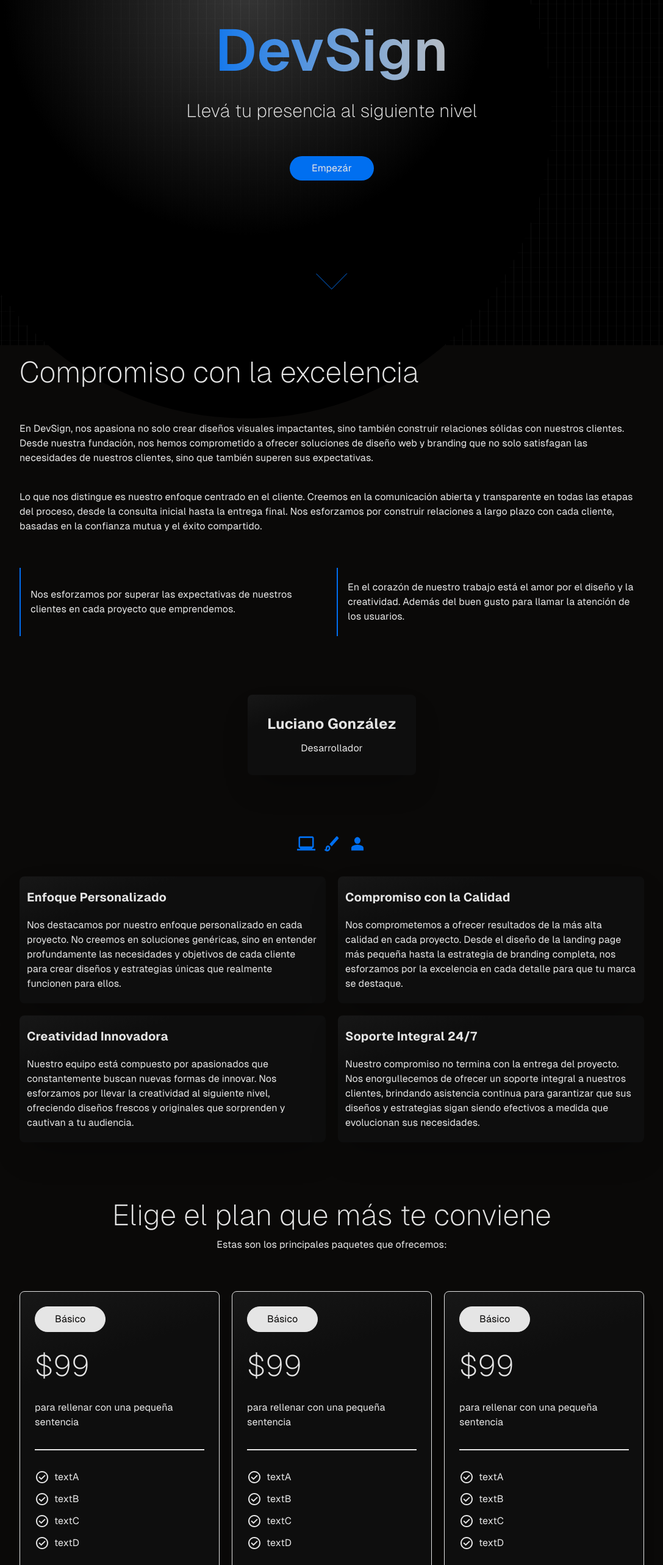
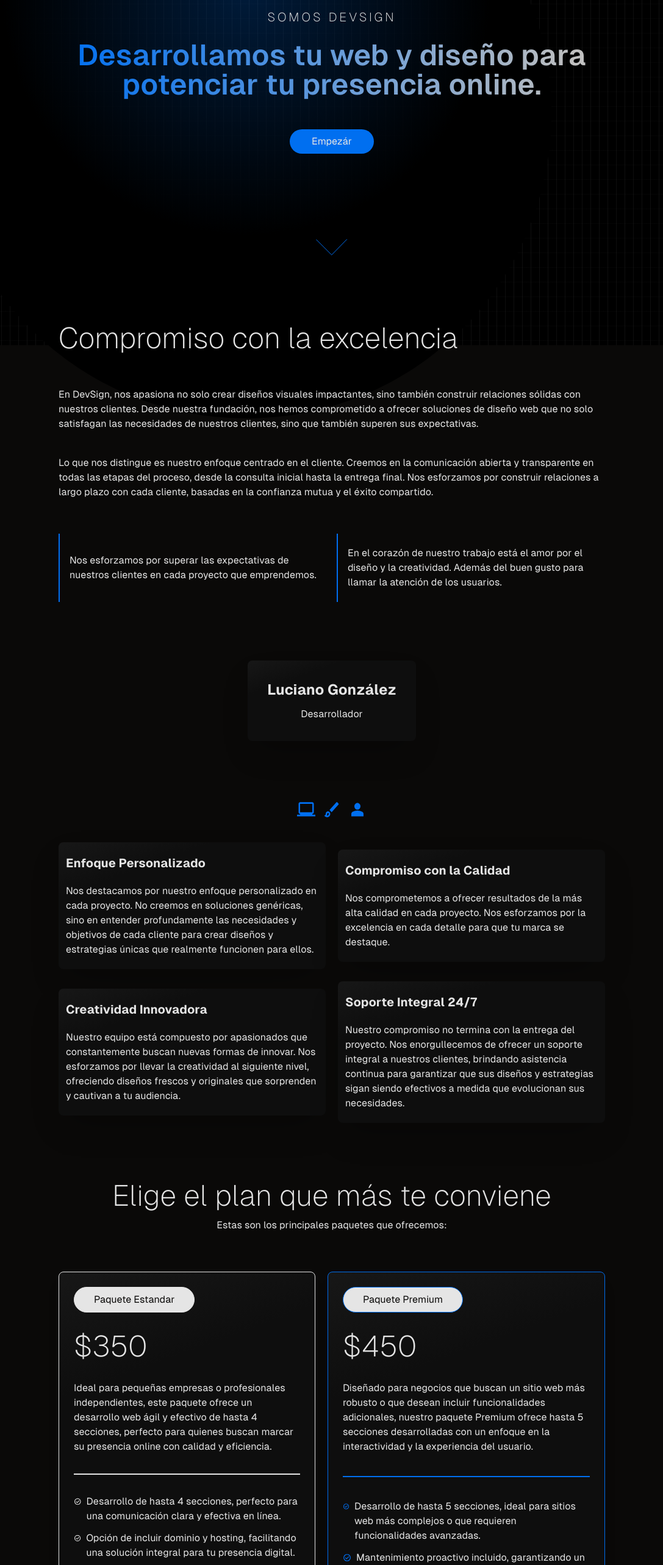
Before and after one commit to LuchoDevjs/GZ, a Next.js app: page / in a window 1280 px wide. Shown: the part 234-2800 px from the top of the page at 61% size, without its empty margins (96-1183 px from the left). Built offline with nearby package versions, Linux system fonts and the light colour scheme.

Commit message:
Modified Pricing Plans - Modified BG Color - Change Hero

```diff
--- a/src/app/globals.css
+++ b/src/app/globals.css
@@ -27,7 +27,3 @@
 .transition-hover {
   @apply transition-all duration-300 ease-in-out;
 }
-
-li {
-  @apply text-[#ffecd7d4] bg-[#fffdfd];
-}
--- a/src/app/layout.tsx
+++ b/src/app/layout.tsx
@@ -27,18 +27,8 @@
       <body>
         <div className="fixed h-full w-full bg-black z-[-1]">
           <div className="absolute bottom-0 left-0 right-0 top-0 bg-[linear-gradient(to_right,#4f4f4f2e_1px,transparent_1px),linear-gradient(to_bottom,#8080800a_1px,transparent_1px)] bg-[size:14px_24px]"></div>
-          <div className="absolute left-0 right-0 top-[-10%] h-[1000px] w-[1000px] rounded-full bg-[radial-gradient(circle_400px_at_50%_300px,#fbfbfb36,#000)]"></div>
+          <div className="absolute left-0 right-0 top-[-10%] h-[1000px] w-[1000px] rounded-full bg-[radial-gradient(circle_400px_at_50%_300px,#0070f03d,#000)]"></div>
         </div>
-        {/* <div className="fixed h-full w-full">
-          <div className="absolute inset-0 bg-secondary bg-[size:20px_20px] opacity-20 blur-[100px]"></div>
-        </div> */}
-        {/* <div className="fixed top-0 z-[-2] h-screen w-screen bg-[radial-gradient(100%_50%_at_50%_0%,rgba(209,39,75,0.5)_0,rgba(209,39,75,0)_50%,rgba(209,39,75,0)_100%)]"></div> */}
-
-        {/* <div className="fixed top-0 -z-10 h-full w-full">
-          {" "}
-          <div className="absolute bottom-auto left-auto right-0 top-0 h-[650px] w-[650px] -translate-x-[30%] translate-y-[20%] rounded-full bg-[rgba(209,39,75,0.5)] opacity-50 blur-[80px]"></div>
-          <div className="absolute bottom-auto right-auto left-0 top-0 h-[500px] w-[500px] -translate-x-[30%] translate-y-[20%] rounded-full bg-[rgba(209,39,75,0.5)] opacity-50 blur-[80px]"></div>
-        </div> */}
         {children}
       </body>
     </html>
--- a/src/components/AboutUs/AboutUs.data.ts
+++ b/src/components/AboutUs/AboutUs.data.ts
@@ -6,41 +6,41 @@
 
 export { IconBrush, IconLaptop, IconPerson, LucianoGonzalez };
 
+export const firstInformation = [
+  {
+    id: "1",
+    text: "En DevSign, nos apasiona no solo crear diseños visuales impactantes, sino también construir relaciones sólidas con nuestros clientes. Desde nuestra fundación, nos hemos comprometido a ofrecer soluciones de diseño web que no solo satisfagan las necesidades de nuestros clientes, sino que también superen sus expectativas.",
+  },
+  {
+    id: "2",
+    text: "  Lo que nos distingue es nuestro enfoque centrado en el cliente. Creemos en la comunicación abierta y transparente en todas las etapas del proceso, desde la consulta inicial hasta la entrega final. Nos esforzamos por construir relaciones a largo plazo con cada cliente, basadas en la confianza mutua y el éxito compartido.",
+  },
+];
+
 export const dataAboutUs = [
   {
     id: "1",
     title: "Enfoque Personalizado",
     description:
-      "Nos destacamos por nuestro enfoque personalizado en cada proyecto. No creemos en soluciones genéricas, sino en entender profundamente las  necesidades y objetivos de cada cliente para crear diseños y estrategias únicas que realmente funcionen para ellos.",
+      "Nos destacamos por nuestro enfoque personalizado en cada proyecto. No creemos en soluciones genéricas, sino en entender profundamente las necesidades y objetivos de cada cliente para crear diseños y estrategias únicas que realmente funcionen para ellos.",
   },
   {
     id: "2",
     title: "Compromiso con la Calidad",
     description:
-      "Nos comprometemos a ofrecer resultados de la más alta calidad en cada  proyecto. Desde el diseño de la landing page más pequeña hasta la  estrategia de branding completa, nos esforzamos por la excelencia en cada detalle para que tu marca se destaque.",
+      "Nos comprometemos a ofrecer resultados de la más alta calidad en cada proyecto. Nos esforzamos por la excelencia en cada detalle para que tu marca se destaque.",
   },
   {
     id: "3",
     title: "Creatividad Innovadora",
     description:
-      "Nuestro equipo está compuesto por apasionados  que constantemente buscan nuevas formas de innovar. Nos esforzamos por  llevar la creatividad al siguiente nivel, ofreciendo diseños frescos y  originales que sorprenden y cautivan a tu audiencia.",
+      "Nuestro equipo está compuesto por apasionados que constantemente buscan nuevas formas de innovar. Nos esforzamos por  llevar la creatividad al siguiente nivel, ofreciendo diseños frescos y originales que sorprenden y cautivan a tu audiencia.",
   },
   {
     id: "4",
     title: "Soporte Integral 24/7",
     description:
-      "Nuestro compromiso no termina con la entrega del proyecto. Nos  enorgullecemos de ofrecer un soporte integral a nuestros clientes,  brindando asistencia continua para garantizar que sus diseños y estrategias sigan siendo efectivos a medida que evolucionan sus necesidades.",
-  },
-];
-
-export const firstInformation = [
-  {
-    id: "1",
-    text: "En DevSign, nos apasiona no solo crear diseños visuales impactantes, sino también construir relaciones sólidas con nuestros clientes. Desde nuestra fundación, nos hemos comprometido a ofrecer soluciones de diseño web y branding que no solo satisfagan las necesidades de nuestros clientes, sino que también superen sus expectativas.",
-  },
-  {
-    id: "2",
-    text: "  Lo que nos distingue es nuestro enfoque centrado en el cliente. Creemos en la comunicación abierta y transparente en todas las etapas del proceso, desde la consulta inicial hasta la entrega final. Nos esforzamos por construir relaciones a largo plazo con cada cliente, basadas en la confianza mutua y el éxito compartido.",
+      "Nuestro compromiso no termina con la entrega del proyecto. Nos  enorgullecemos de ofrecer un soporte integral a nuestros clientes, brindando asistencia continua para garantizar que sus diseños y estrategias sigan siendo efectivos a medida que evolucionan sus necesidades.",
   },
 ];
 
--- a/src/components/Contact/Contact.tsx
+++ b/src/components/Contact/Contact.tsx
@@ -133,9 +133,8 @@
                       </SelectTrigger>
                     </FormControl>
                     <SelectContent>
-                      <SelectItem value="package1">Paquete 1</SelectItem>
-                      <SelectItem value="package2">Paquete 2</SelectItem>
-                      <SelectItem value="package3">Paquete 3</SelectItem>
+                      <SelectItem value="package1">Paquete Estandar</SelectItem>
+                      <SelectItem value="package2">Paquete Premium</SelectItem>
                     </SelectContent>
                   </Select>
                   <FormMessage className="text-secondary" />
--- a/src/components/Footer/Footer-data.ts
+++ b/src/components/Footer/Footer-data.ts
@@ -6,7 +6,7 @@
   },
   {
     id: "2",
-    text: "Sobre Nosotros",
+    text: "Nosotros",
     link: "#aboutus",
   },
   {
--- a/src/components/Hero/Hero.tsx
+++ b/src/components/Hero/Hero.tsx
@@ -6,18 +6,19 @@
 export const Hero = () => {
   return (
     <>
-      <section className="flex flex-col-reverse lg:flex-col justify-between items-center my-16 lg:my-20 rounded-xl">
+      <section className="flex flex-col-reverse lg:flex-col justify-between items-center my-16 rounded-xl">
         <section className="relative">
           <div className="flex flex-col p-2">
-            <div className="flex flex-col gap-4 lg:gap-7 py-0 lg:py-6">
-              <h1 className="text-6xl text-center lg:text-8xl font-semibold degradedBlue bg-blueLight">
-                DevSign
+            <div className="flex flex-col gap-4 lg:gap-5 py-0 lg:py-6">
+              <p className="text-center font-extralight text-sm lg:text-xl tracking-[0.2em]">
+                SOMOS DEVSIGN
+              </p>
+              <h1 className="text-2xl text-center lg:text-5xl font-semibold degradedBlue bg-blueLight">
+                Desarrollamos tu web y diseño para potenciar tu presencia
+                online.
               </h1>
-              <h2 className="text-xl text-center lg:text-3xl font-extralight">
-                Llevá tu presencia al siguiente nivel
-              </h2>
             </div>
-            <div className="my-8 flex justify-center">
+            <div className="my-5 flex justify-center">
               <Link href="#packages" className="btn">
                 Empezár
               </Link>
--- a/src/components/Navbar/Navbar.tsx
+++ b/src/components/Navbar/Navbar.tsx
@@ -6,7 +6,7 @@
 export const Navbar = () => {
   return (
     <nav>
-      <section className="flex flex-row items-center justify-between py-2 hidden md:flex lg:flex">
+      <section className="flex flex-row items-center justify-between py-2 hidden md:flex lg:flex text-xl">
         {dataNavbar.map(({ id, item, link }) => (
           <Link key={id} href={link}>
             {id === "3" ? (
--- a/src/components/PricingPlans/Card.tsx
+++ b/src/components/PricingPlans/Card.tsx
@@ -16,7 +16,7 @@
 }: CardProps) => {
   return (
     <div
-      className={`border rounded-lg ${border} p-6 relative z-10 bg-bento-gradient shadow-xl`}
+      className={`flex flex-col justify-between border rounded-lg ${border} p-6 bg-bento-gradient shadow-xl`}
     >
       <div className="flex flex-col gap-8">
         <div className="flex justify-start">
@@ -32,8 +32,8 @@
       <Separator className={`my-8 ${separatorColor}`} />
       <div className="mb-8 flex flex-col gap-3">
         {items.map((item, index) => (
-          <div key={index} className="flex flex-row gap-2 items-center">
-            <IconCheck color={item.iconColor} />
+          <div key={index} className="flex flex-row gap-2 ">
+            <IconCheck color={item.iconColor} className="w-[24px] h-[24px]" />
             <p className="text-sm lg:text-base">{item.text}</p>
           </div>
         ))}
@@ -43,7 +43,7 @@
           borderButton || ""
         } text-sm lg:text-base py-1 rounded-md w-full`}
       >
-        Text
+        Comienza ahora
       </button>
     </div>
   );
--- a/src/components/PricingPlans/IconCheck.tsx
+++ b/src/components/PricingPlans/IconCheck.tsx
@@ -1,10 +1,21 @@
-export const IconCheck = ({ color = "#F88020", size = "24" }) => (
+interface IconCheck {
+  color?: string;
+  size?: string;
+  className?: string;
+}
+
+export const IconCheck = ({
+  color = "#006ff0",
+  size = "24",
+  className,
+}: IconCheck) => (
   <svg
     width={size}
     height={size}
     viewBox="0 0 24 24"
     fill="none"
     xmlns="http://www.w3.org/2000/svg"
+    className={className}
   >
     <mask
       id="mask0_223_35"
--- a/src/components/PricingPlans/PricingPlans.data.ts
+++ b/src/components/PricingPlans/PricingPlans.data.ts
@@ -6,57 +6,60 @@
     bg: "bg-primary",
     bgButton: "bg-primary",
     separatorColor: "bg-primary",
-    hoverButton: "hover:bg-[#ede3d3]",
+    hoverButton: "hover:bg-[#bebebe]",
     textButton: "text-custom-bg",
     borderButton: "border-secondary",
-    plan: "Básico",
-    price: "99",
-    description: "para rellenar con una pequeña sentencia",
+    plan: "Paquete Estandar",
+    price: "350",
+    description:
+      "Ideal para pequeñas empresas o profesionales independientes, este paquete ofrece un desarrollo web ágil y efectivo de hasta 4 secciones, perfecto para quienes buscan marcar su presencia online con calidad y eficiencia.",
     items: [
-      { iconColor: "#e5e5e5", text: "textA" },
-      { iconColor: "#e5e5e5", text: "textB" },
-      { iconColor: "#e5e5e5", text: "textC" },
-      { iconColor: "#e5e5e5", text: "textD" },
+      {
+        iconColor: "#e5e5e5",
+        text: "Desarrollo de hasta 4 secciones, perfecto para una comunicación clara y efectiva en línea.",
+      },
+      {
+        iconColor: "#e5e5e5",
+        text: "Opción de incluir dominio y hosting, facilitando una solución integral para tu presencia digital.",
+      },
+      {
+        iconColor: "#e5e5e5",
+        text: "Mantenimiento incluido, asegurando que tu sitio web permanezca actualizado y funcional.",
+      },
+      {
+        iconColor: "#e5e5e5",
+        text: "Entrega estándar en 2 semanas, con la opción de aceleración para lanzamientos urgentes..",
+      },
     ],
   },
+
   {
     id: "2",
-    border: "border-primary",
+    border: "border-secondary",
     text: "text-[#FFF4E499]",
     bg: "bg-primary",
     bgButton: "bg-primary",
-    separatorColor: "bg-primary",
-    hoverButton: "hover:bg-[#ede3d3]",
+    separatorColor: "bg-secondary",
+    hoverButton: "hover:bg-[#bebebe]",
     textButton: "text-custom-bg",
     borderButton: "border-secondary",
-    plan: "Básico",
-    price: "99",
-    description: "para rellenar con una pequeña sentencia",
+    plan: "Paquete Premium",
+    price: "450",
+    description:
+      "Diseñado para negocios que buscan un sitio web más robusto o que desean incluir funcionalidades adicionales, nuestro paquete Premium ofrece hasta 5 secciones desarrolladas con un enfoque en la interactividad y la experiencia del usuario.",
     items: [
-      { iconColor: "#e5e5e5", text: "textA" },
-      { iconColor: "#e5e5e5", text: "textB" },
-      { iconColor: "#e5e5e5", text: "textC" },
-      { iconColor: "#e5e5e5", text: "textD" },
-    ],
-  },
-  {
-    id: "3",
-    border: "border-primary",
-    text: "text-[#FFF4E499]",
-    bg: "bg-primary",
-    bgButton: "bg-primary",
-    separatorColor: "bg-primary",
-    hoverButton: "hover:bg-[#ede3d3]",
-    textButton: "text-custom-bg",
-    borderButton: "border-secondary",
-    plan: "Básico",
-    price: "99",
-    description: "para rellenar con una pequeña sentencia",
-    items: [
-      { iconColor: "#e5e5e5", text: "textA" },
-      { iconColor: "#e5e5e5", text: "textB" },
-      { iconColor: "#e5e5e5", text: "textC" },
-      { iconColor: "#e5e5e5", text: "textD" },
+      {
+        iconColor: "#006ff0",
+        text: "Desarrollo de hasta 5 secciones, ideal para sitios web más complejos o que requieren funcionalidades avanzadas.",
+      },
+      {
+        iconColor: "#006ff0",
+        text: "Mantenimiento proactivo incluido, garantizando un sitio web siempre funcional y seguro.",
+      },
+      {
+        iconColor: "#006ff0",
+        text: "Entrega flexible, con un estándar de 2 semanas y opciones para entregas aceleradas, adaptándonos a tus tiempos críticos.",
+      },
     ],
   },
 ];
--- a/src/components/PricingPlans/PricingPlans.tsx
+++ b/src/components/PricingPlans/PricingPlans.tsx
@@ -14,8 +14,7 @@
           Estas son los principales paquetes que ofrecemos:
         </h2>
       </div>
-      <div className="grid lg:grid-cols-3 gap-5 relative">
-        {/* <PricingPlansSplash /> */}
+      <div className="flex flex-col md:flex-row lg:flex-row gap-5 relative">
         {dataCard.map((data) => (
           <Card key={data.id} {...data} />
         ))}
@@ -23,7 +22,7 @@
 
       <p className="text-center mt-16">
         Si sentís que tu idea no se ajusta a ningún paquete, no dudes en
-        comentarlo y te ofrecemos el paquete adecuado para vos
+        comentarlo y te ofrecemos el paquete adecuado para vos.
       </p>
     </section>
   );
--- a/tailwind.config.ts
+++ b/tailwind.config.ts
@@ -28,7 +28,7 @@
       },
 
       width: {
-        custom: "80%",
+        custom: "70%",
       },
     },
     fontFamily: {
```
